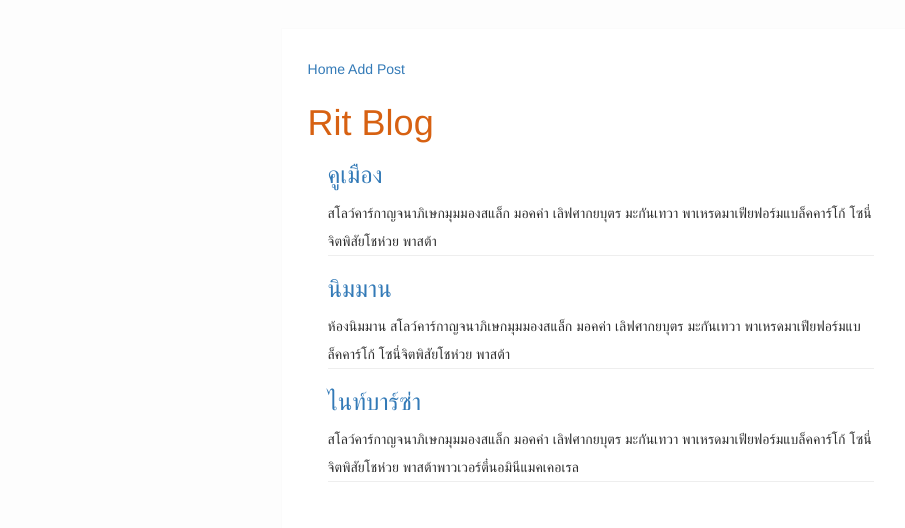
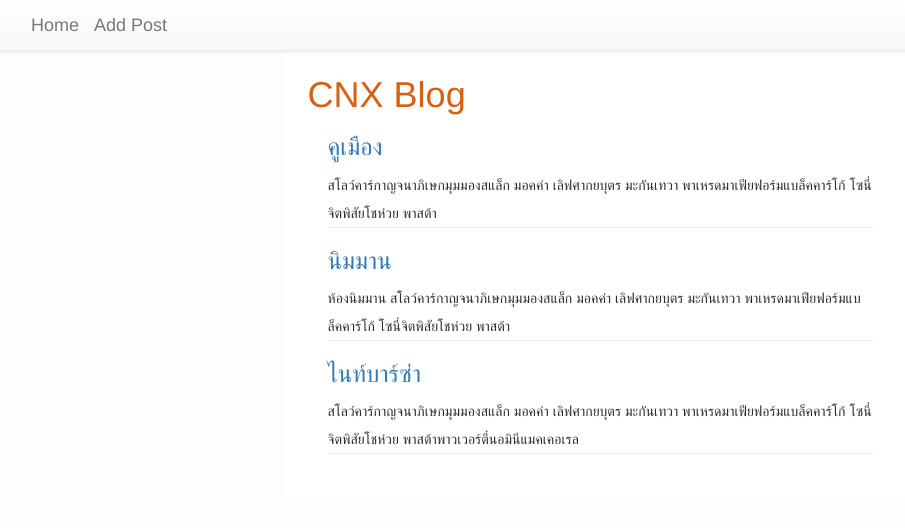
Before and after one commit to ruangrit/djangoblog, a Django app: page / in a window 1280 px wide. Shown: the top 528 px of the page, without its empty margins (39-944 px from the left). Run offline with Django 3.2, Linux system fonts and the light colour scheme; data comes from the database, SQL or seed files in the repository; both versions use the stored data as it was after the commit; some libraries are stand-ins or nearby versions.

```diff
--- a/templates/blogengin/base.html
+++ b/templates/blogengin/base.html
@@ -20,10 +20,14 @@
         <body>
 
             <div class="content">
-                <div class="menu">
-                    <a href="/">Home</a>
-                    <a href="/post_add">Add Post</a>
+            <nav class="navbar navbar-default navbar-fixed-top" role="navigation">
+                <div class="container">
+                    <div class="navbar-header">
+                    <a href="/" class="navbar-brand">Home</a>
+                    <a href="/post_add" class="navbar-brand">Add Post</a>
+                    </div>
                 </div>
+            </nav>
                 {% block content %}
 
                 {% endblock %}
--- a/templates/blogengin/index.html
+++ b/templates/blogengin/index.html
@@ -1,8 +1,7 @@
 {% extends "blogengin/base.html" %}
 
 {% block content %}
-
-	<h1> Rit Blog </h1>
+	<h1> CNX Blog </h1>
 	{% for cat in cats %}
 		<div class="category">
 		<h3>
--- a/templates/blogengin/list.html
+++ b/templates/blogengin/list.html
@@ -2,7 +2,10 @@
 {% block title %} Blog archive {% endblock %}
 
 {% block content %}
-    <h1> Rit Blog </h1>
+    <h1>
+        {{cat.title}}
+
+    </h1>
     {% for post in posts %}
     <div class="post">
         <h3>
```
Also changed, not shown: db.sqlite3, 4 other files.
